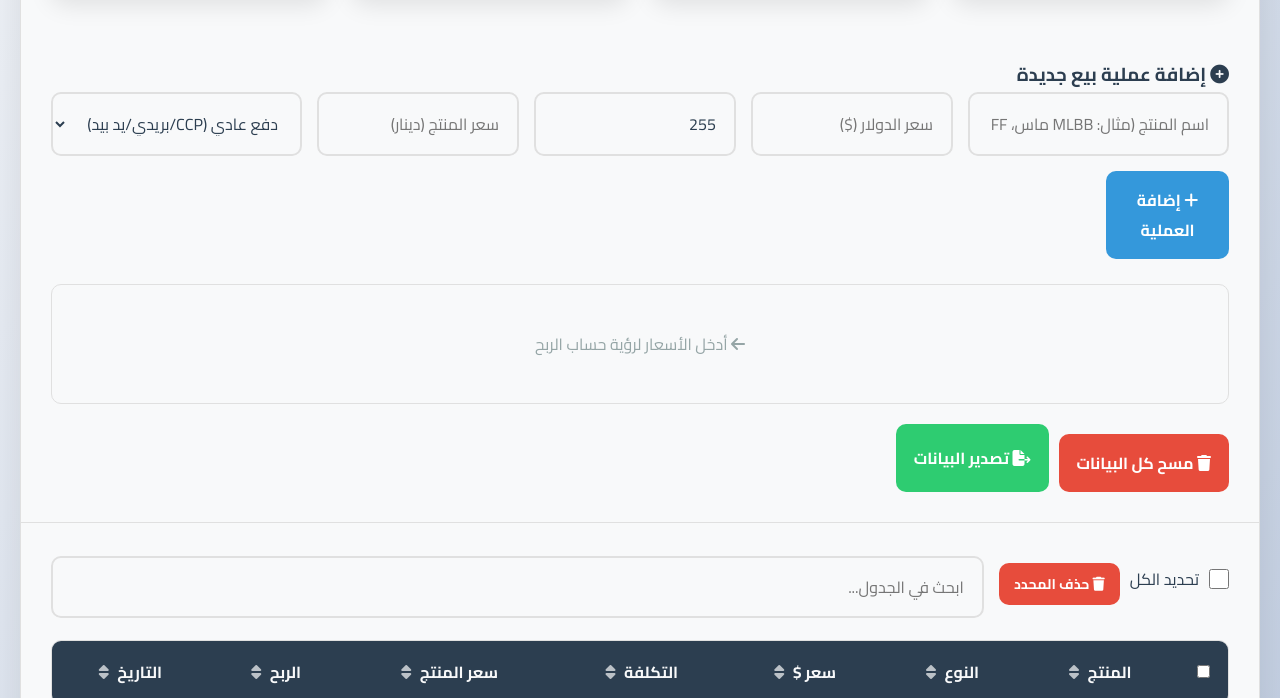
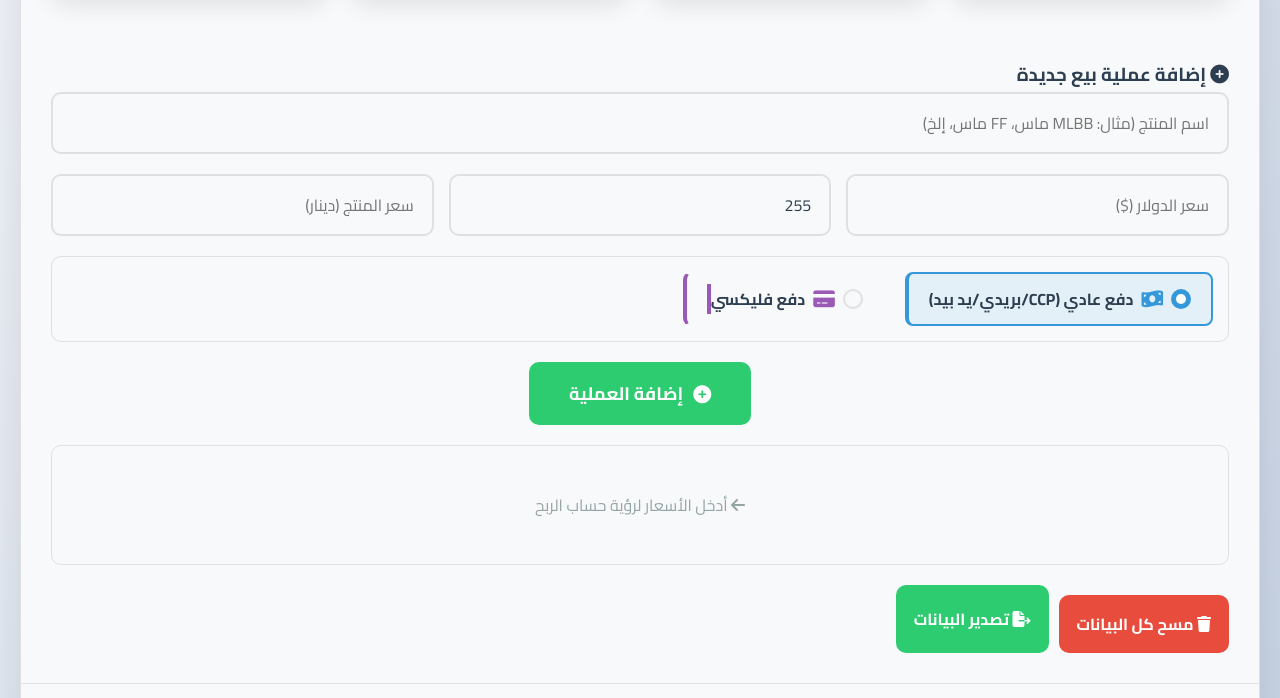
Before and after one commit to xelecohoussam/Gazan.store, a plain HTML site: page index.html in a window 1280 px wide. Shown: the part 402-1100 px from the top of the page. Drawn offline with Linux system fonts and the light colour scheme.

Commit message:
Add files via upload

```diff
--- a/index.html
+++ b/index.html
@@ -162,9 +162,131 @@
 
         .product-form {
             display: grid;
-            grid-template-columns: 1fr 1fr 1fr 1fr 1fr auto;
+            grid-template-columns: 1fr 1fr 1fr;
             gap: 15px;
-            margin-bottom: 25px;
+            margin-bottom: 20px;
+        }
+
+        .payment-options {
+            display: flex;
+            gap: 20px;
+            margin: 20px 0;
+            padding: 15px;
+            background: var(--light);
+            border-radius: 10px;
+            border: 1px solid var(--border);
+            flex-wrap: wrap;
+        }
+
+        .payment-option {
+            display: flex;
+            align-items: center;
+            gap: 10px;
+            cursor: pointer;
+            padding: 10px 20px;
+            border-radius: 8px;
+            border: 2px solid transparent;
+            transition: all 0.3s;
+        }
+
+        .payment-option:hover {
+            background: rgba(52, 152, 219, 0.1);
+        }
+
+        .payment-option.selected {
+            border-color: var(--primary);
+            background: rgba(52, 152, 219, 0.1);
+        }
+
+        .payment-option.normal.selected {
+            border-color: var(--primary);
+            background: rgba(52, 152, 219, 0.1);
+        }
+
+        .payment-option.flexy.selected {
+            border-color: var(--secondary);
+            background: rgba(155, 89, 182, 0.1);
+        }
+
+        .payment-radio {
+            display: none;
+        }
+
+        .payment-label {
+            display: flex;
+            align-items: center;
+            gap: 8px;
+            font-weight: bold;
+            cursor: pointer;
+        }
+
+        .radio-custom {
+            width: 20px;
+            height: 20px;
+            border: 2px solid var(--border);
+            border-radius: 50%;
+            display: flex;
+            align-items: center;
+            justify-content: center;
+            transition: all 0.3s;
+        }
+
+        .payment-radio:checked + .payment-label .radio-custom {
+            border-color: var(--primary);
+            background: var(--primary);
+        }
+
+        .payment-radio:checked + .payment-label .radio-custom::after {
+            content: '';
+            width: 10px;
+            height: 10px;
+            background: white;
+            border-radius: 50%;
+        }
+
+        .payment-radio:checked + .payment-label.flexy .radio-custom {
+            border-color: var(--secondary);
+            background: var(--secondary);
+        }
+
+        .payment-icon {
+            font-size: 1.2em;
+        }
+
+        .normal-icon {
+            color: var(--primary);
+        }
+
+        .flexy-icon {
+            color: var(--secondary);
+        }
+
+        .add-btn-container {
+            display: flex;
+            justify-content: center;
+            margin: 20px 0;
+        }
+
+        .add-btn {
+            background: var(--success);
+            color: white;
+            border: none;
+            padding: 15px 40px;
+            border-radius: 10px;
+            font-size: 18px;
+            font-weight: bold;
+            cursor: pointer;
+            display: flex;
+            align-items: center;
+            gap: 10px;
+            transition: all 0.3s;
+            min-width: 200px;
+        }
+
+        .add-btn:hover {
+            background: var(--success-dark);
+            transform: translateY(-2px);
+            box-shadow: 0 5px 15px rgba(46, 204, 113, 0.3);
         }
 
         @media (max-width: 1200px) {
@@ -184,6 +306,13 @@
             }
             .stat-number { font-size: 2em; }
             .transaction-table-wrapper { overflow-x: auto; }
+            .payment-options {
+                flex-direction: column;
+                gap: 10px;
+            }
+            .payment-option {
+                justify-content: center;
+            }
         }
 
         @media (max-width: 480px) {
@@ -549,21 +678,48 @@
         <div class="controls">
             <h3><i class="fas fa-plus-circle"></i> إضافة عملية بيع جديدة</h3>
 
+            <!-- Product Name -->
+            <div style="margin-bottom: 20px;">
+                <input type="text" id="productName" placeholder="اسم المنتج (مثال: MLBB ماس، FF ماس، إلخ)" style="width: 100%;">
+            </div>
+
+            <!-- Price Inputs -->
             <div class="product-form">
-                <input type="text" id="productName" placeholder="اسم المنتج (مثال: MLBB ماس، FF ماس، إلخ)" style="grid-column: span 2;">
-
                 <input type="number" id="usdPrice" placeholder="سعر الدولار ($)" step="0.01" oninput="calculateProfit()">
                 <input type="number" id="exchangeRate" value="255" placeholder="سعر الصرف" step="0.01" oninput="calculateProfit()">
                 <input type="number" id="productPrice" placeholder="سعر المنتج (دينار)" step="0.01" oninput="calculateProfit()">
-
-                <select id="paymentType" onchange="calculateProfit()">
-                    <option value="normal">دفع عادي (CCP/بريدي/يد بيد)</option>
-                    <option value="flexy">دفع فليكسي</option>
-                </select>
-
-                <button onclick="addTransaction()"><i class="fas fa-plus"></i> إضافة العملية</button>
             </div>
 
+            <!-- Payment Options -->
+            <div class="payment-options">
+                <div class="payment-option normal selected" onclick="selectPaymentType('normal')" id="normalOption">
+                    <input type="radio" name="paymentType" value="normal" id="normalPayment" class="payment-radio" checked>
+                    <label for="normalPayment" class="payment-label">
+                        <span class="radio-custom"></span>
+                        <i class="fas fa-money-bill-wave payment-icon normal-icon"></i>
+                        <span>دفع عادي (CCP/بريدي/يد بيد)</span>
+                    </label>
+                </div>
+
+                <div class="payment-option flexy" onclick="selectPaymentType('flexy')" id="flexyOption">
+                    <input type="radio" name="paymentType" value="flexy" id="flexyPayment" class="payment-radio">
+                    <label for="flexyPayment" class="payment-label flexy">
+                        <span class="radio-custom"></span>
+                        <i class="fas fa-credit-card payment-icon flexy-icon"></i>
+                        <span>دفع فليكسي</span>
+                    </label>
+                </div>
+            </div>
+
+            <!-- Add Button -->
+            <div class="add-btn-container">
+                <button class="add-btn" onclick="addTransaction()">
+                    <i class="fas fa-plus-circle"></i>
+                    إضافة العملية
+                </button>
+            </div>
+
+            <!-- Price Calculation Display -->
             <div class="price-display">
                 <div id="profitCalculation">
                     <div style="color: var(--gray);">
@@ -572,6 +728,7 @@
                 </div>
             </div>
 
+            <!-- Action Buttons -->
             <div style="margin-top: 20px; display: flex; gap: 10px; flex-wrap: wrap;">
                 <button class="clear-btn" onclick="clearAllData()"><i class="fas fa-trash"></i> مسح كل البيانات</button>
                 <button class="export-btn" onclick="exportData()"><i class="fas fa-file-export"></i> تصدير البيانات</button>
@@ -652,6 +809,7 @@
         let currentFilter = null;
         let editRowId = null;
         let longPressTimer = null;
+        let paymentType = 'normal';
 
         document.addEventListener('DOMContentLoaded', function() {
             console.log("✅ HTML محمل");
@@ -659,7 +817,28 @@
             updateAll();
         });
 
-        // Theme Management - تم التصحيح
+        // Payment Type Selection
+        function selectPaymentType(type) {
+            paymentType = type;
+
+            // تحديث الواجهة
+            document.querySelectorAll('.payment-option').forEach(option => {
+                option.classList.remove('selected');
+            });
+
+            if (type === 'normal') {
+                document.getElementById('normalOption').classList.add('selected');
+                document.getElementById('normalPayment').checked = true;
+            } else {
+                document.getElementById('flexyOption').classList.add('selected');
+                document.getElementById('flexyPayment').checked = true;
+            }
+
+            // إعادة حساب الربح إذا كانت هناك قيم
+            calculateProfit();
+        }
+
+        // Theme Management
         function loadThemePreference() {
             const isDarkMode = localStorage.getItem('darkMode') === 'true';
             if (isDarkMode) {
@@ -705,7 +884,6 @@
             const usdPrice = parseFloat(document.getElementById('usdPrice').value) || 0;
             const rate = parseFloat(document.getElementById('exchangeRate').value) || exchangeRate;
             const productPrice = parseFloat(document.getElementById('productPrice').value) || 0;
-            const paymentType = document.getElementById('paymentType').value;
 
             if (usdPrice <= 0 || productPrice <= 0) {
                 document.getElementById('profitCalculation').innerHTML =
@@ -745,25 +923,36 @@
             document.getElementById('profitCalculation').innerHTML = calculationText;
         }
 
-        // Add Transaction - تم التصحيح (اسم المنتج يدوي)
+        // Add Transaction - الإصلاح الكامل
         function addTransaction() {
+            console.log("➕ محاولة إضافة عملية...");
+
             const usdPrice = parseFloat(document.getElementById('usdPrice').value);
             const productPrice = parseFloat(document.getElementById('productPrice').value);
-            const paymentType = document.getElementById('paymentType').value;
             const productName = document.getElementById('productName').value.trim();
 
-            if (!usdPrice || usdPrice <= 0 || !productPrice || productPrice <= 0) {
-                showToast('⚠️ أدخل جميع الأسعار', 'error');
+            // التحقق من المدخلات
+            if (!usdPrice || usdPrice <= 0) {
+                showToast('⚠️ أدخل سعر الدولار', 'error');
+                document.getElementById('usdPrice').focus();
+                return;
+            }
+
+            if (!productPrice || productPrice <= 0) {
+                showToast('⚠️ أدخل سعر المنتج', 'error');
+                document.getElementById('productPrice').focus();
                 return;
             }
 
             if (!productName) {
                 showToast('⚠️ أدخل اسم المنتج', 'error');
+                document.getElementById('productName').focus();
                 return;
             }
 
             let cost, profit;
 
+            // حساب التكلفة والربح
             if (paymentType === 'flexy') {
                 cost = (usdPrice * exchangeRate) / 0.82;
                 profit = productPrice - cost;
@@ -772,6 +961,7 @@
                 profit = productPrice - cost;
             }
 
+            // إنشاء كائن العملية
             const transaction = {
                 id: transactions.length > 0 ? Math.max(...transactions.map(t => t.id)) + 1 : 1,
                 productName: productName,
@@ -795,19 +985,24 @@
                 selected: false
             };
 
+            console.log("📝 العملية الجديدة:", transaction);
+
+            // إضافة العملية
             transactions.push(transaction);
             filteredTransactions = [...transactions];
             localStorage.setItem('salesTransactions', JSON.stringify(transactions));
+
+            // تحديث الواجهة
             updateAll();
 
-            // Reset form
+            // إعادة تعيين الحقول
             document.getElementById('productName').value = '';
             document.getElementById('usdPrice').value = '';
             document.getElementById('productPrice').value = '';
             document.getElementById('profitCalculation').innerHTML =
                 '<div style="color: var(--gray);"><i class="fas fa-arrow-left"></i> أدخل جميع الأسعار لرؤية حساب الربح</div>';
 
-            showToast(`✅ تمت إضافة عملية "${productName}" بنجاح! الربح: ${formatNumber(profit)} دينار`, 'success');
+            showToast(`✅ تمت إضافة "${productName}" بنجاح! الربح: ${formatNumber(profit)} دينار`, 'success');
         }
 
         // Update All
@@ -859,7 +1054,10 @@
         // Update Transactions Table
         function updateTransactionsTable() {
             const tbody = document.getElementById('transactionsBody');
-            if (!tbody) return;
+            if (!tbody) {
+                console.error("❌ لم يتم العثور على الجدول!");
+                return;
+            }
 
             tbody.innerHTML = '';
 
@@ -948,7 +1146,7 @@
             editRowId = id;
             longPressTimer = setTimeout(() => {
                 openDateEditModal(id);
-            }, 800); // 0.8 seconds
+            }, 800);
         }
 
         function clearLongPress() {
@@ -1074,7 +1272,7 @@
             });
         }
 
-        // Filtering - تم التصحيح (إزالة فلترة اليوم والأسبوع والشهر)
+        // Filtering
         function filterTable() {
             const searchTerm = document.getElementById('searchInput').value.toLowerCase();
 
@@ -1169,15 +1367,6 @@
             return Math.round(num).toLocaleString('en-US');
         }
 
-        // Event Listeners - تم التصحيح (إزالة event listener الزائد)
-
-        // Prevent context menu on long press for mobile
-        document.addEventListener('contextmenu', (e) => {
-            if (e.target.classList.contains('date-cell')) {
-                e.preventDefault();
-            }
-        });
-
         console.log("🎯 النظام جاهز!");
     </script>
 </body>
```
